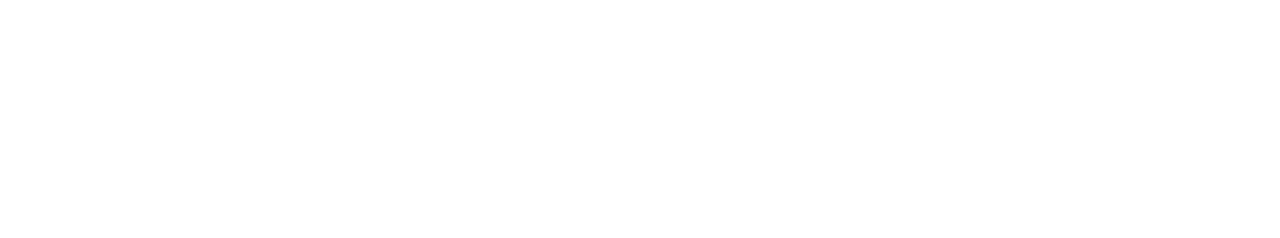
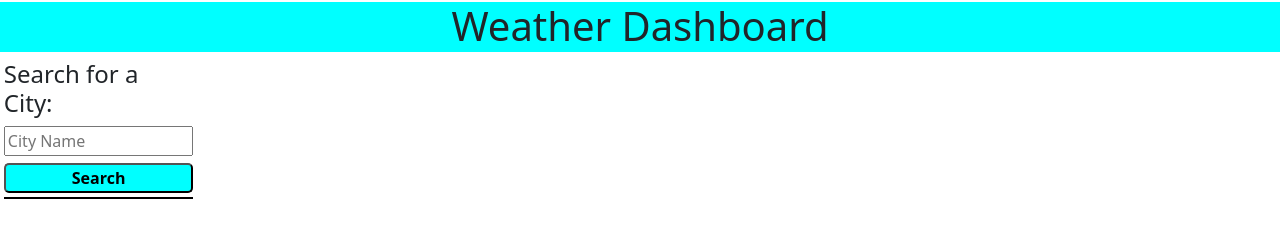
Before and after one commit to Cantalorian/weather-dashboard, a plain HTML site: page index.html in a window 1280 px wide. Drawn offline with nearby package versions, Linux system fonts and the light colour scheme.

Commit message:
added styling for search column

```diff
--- a/assets/style.css
+++ b/assets/style.css
@@ -0,0 +1,31 @@
+
+
+
+.siteHeader {
+  margin-top: 2px;
+  background-color: aqua;
+  padding-bottom: 2px;
+}
+
+.searchHeader {
+  font-size: x-large;
+}
+
+.searchInput {
+  margin-bottom: 4%;
+  width: 100%;
+}
+
+.searchBar {
+  border-bottom: 2px solid black;
+  margin-left: 2%;
+  align-content: center;
+}
+
+.searchBtn {
+  background-color: aqua;
+  border-radius: 5px;
+  font-weight: bold;
+  width: 100%;
+  margin-bottom: 2%;
+}
--- a/index.html
+++ b/index.html
@@ -5,10 +5,36 @@
   <meta http-equiv="X-UA-Compatible" content="IE=edge">
   <meta name="viewport" content="width=device-width, initial-scale=1.0">
   <title>Weather Dashboard</title>
+  <link href="https://cdn.jsdelivr.net/npm/bootstrap@5.0.0-beta3/dist/css/bootstrap.min.css" rel="stylesheet"
+    integrity="sha384-eOJMYsd53ii+scO/bJGFsiCZc+5NDVN2yr8+0RDqr0Ql0h+rP48ckxlpbzKgwra6" crossorigin="anonymous">
   <link rel="stylesheet" href="./assets/style.css">
-  <link href="https://cdn.jsdelivr.net/npm/bootstrap@5.0.0-beta3/dist/css/bootstrap.min.css" rel="stylesheet" integrity="sha384-eOJMYsd53ii+scO/bJGFsiCZc+5NDVN2yr8+0RDqr0Ql0h+rP48ckxlpbzKgwra6" crossorigin="anonymous">
 </head>
 <body>
+  <header class="header">
+    <!-- add gradient to header for additonal style -->
+    <h1 class="row siteHeader justify-content-center">Weather Dashboard</h1>
+  </header>
+  <!--add a container for search bar, a container for previous seraches, acontainer for search results with weather, five day forecast  -->
+  <div class="row mainContent">
+    <div class="col-2 searchContainer">
+      <div class="searchBar">
+        <h2 class="searchHeader">Search for a City:</h2>
+        <input class="searchInput" type="text" placeholder="City Name">
+        <button class="searchBtn">Search</button>
+      </div>
+      <div class="row pastSearch">
+        <div class="prvSearch1"></div>
+        <div class="prvSearch2"></div>
+        <div class="prvSearch3"></div>
+        <div class="prvSearch4"></div>
+        <div class="prvSearch5"></div>
+      </div>
+    </div>
+    <div class="col results">
+      <div class="row city"></div>
+      <div class="row fiveDay"></div>
+    </div>
+  </div>
   <script src="https://ajax.googleapis.com/ajax/libs/jquery/3.2.1/jquery.min.js"></script>
   <script src="./assets/script.js"></script>
 </body>
```
